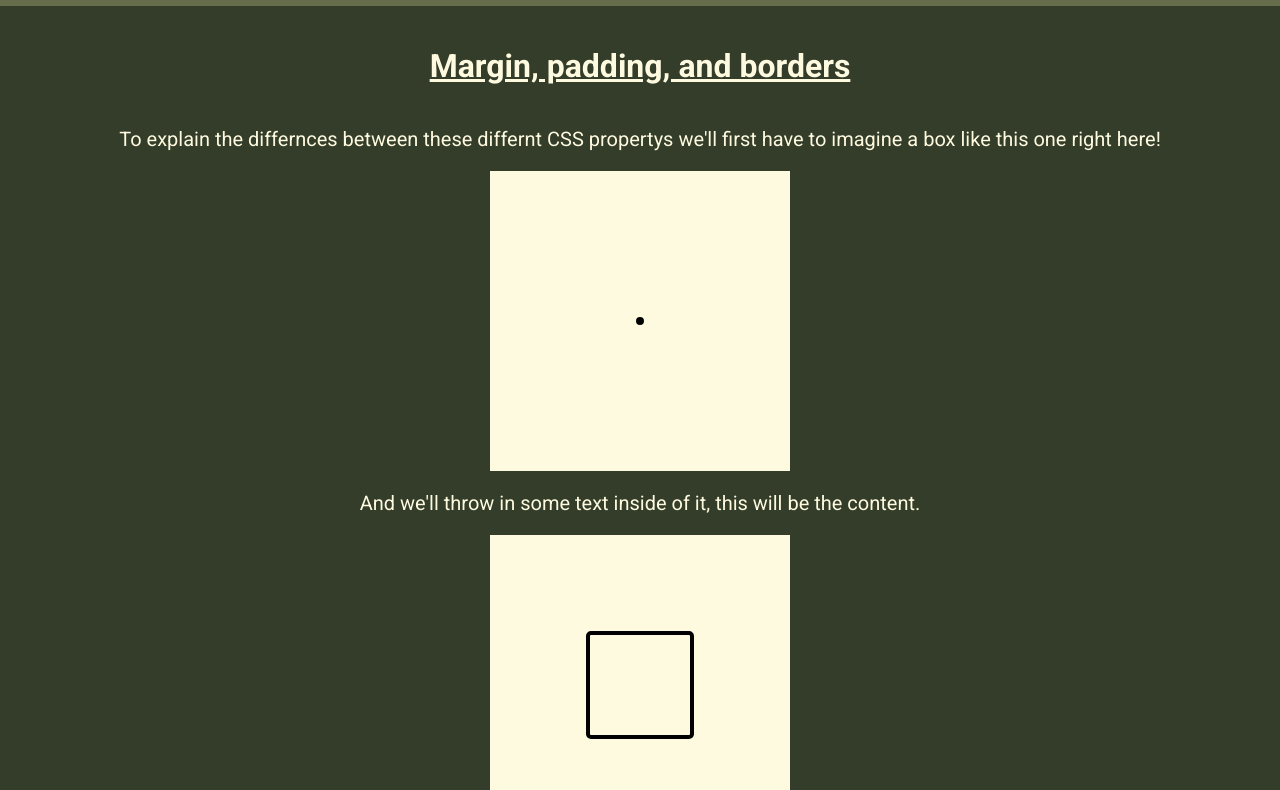
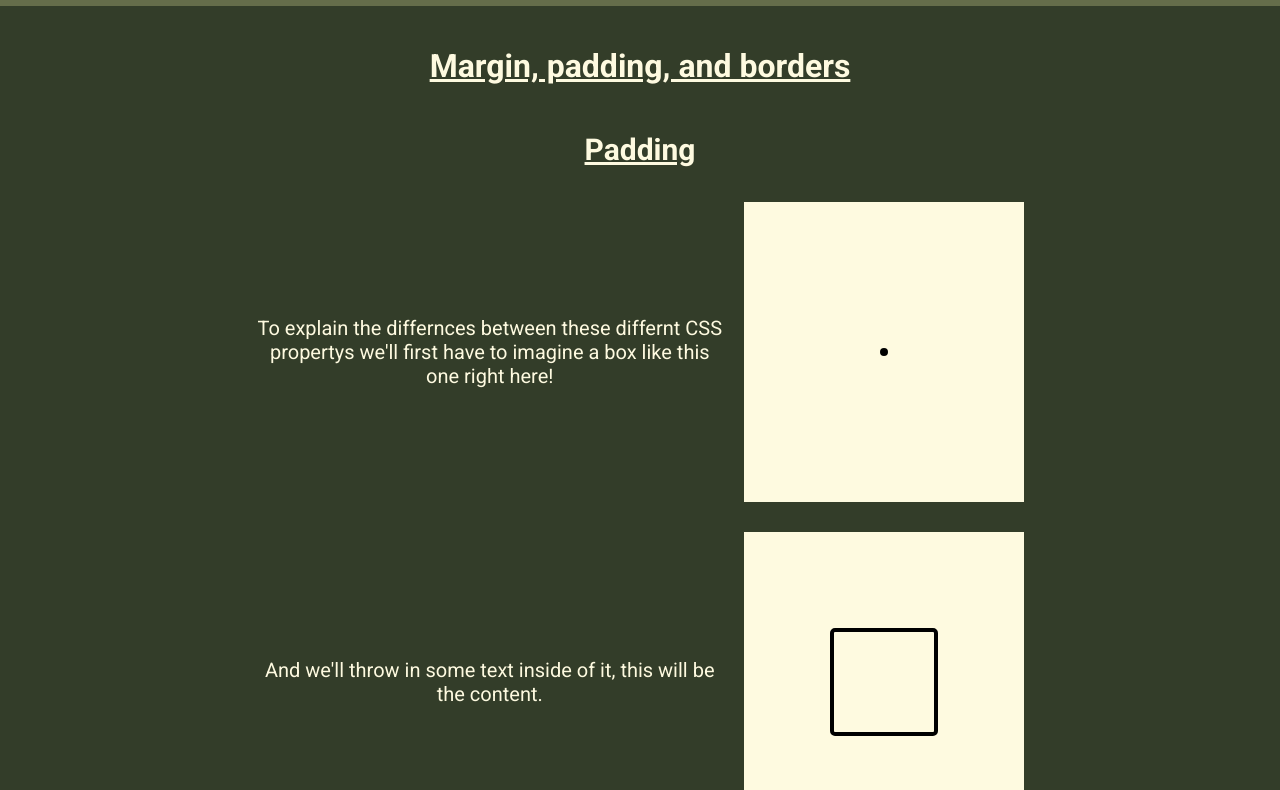
Before and after one commit to lane-pearce-metcalfe/lane-pearce-metcalfe.github.io, a plain HTML site: page blog/blogs/sprint-2-tech.html in a window 1280 px wide. Shown: the part 74-864 px from the top of the page. Drawn offline with Linux system fonts and the light colour scheme; a web font is replaced by a local one.

Commit message:
Put padding margin and border demonstrations in a more readable and clear format

```diff
--- a/blog/blogs/sprint-2-tech.html
+++ b/blog/blogs/sprint-2-tech.html
@@ -31,6 +31,8 @@
     </div>
     <div class="body-container">
       <h1><u>Margin, padding, and borders</u></h1>
+      <h2><u>Padding</u></h3>
+      <div class="demonstration-section">
         <p>
           To explain the differnces between these differnt CSS propertys we'll
           first have to imagine a box like this one right here!
@@ -38,12 +40,16 @@
         <div class="demonstration">
           <div class="black-box" id="box-appear"></div>
         </div>
+      </div>
+      <div class="demonstration-section">
       <p>
         And we'll throw in some text inside of it, this will be the content.
       </p>
       <div class="demonstration">
         <div class="black-box"><p id="text-fade-in">Hello!</p></div>
       </div>
+    </div>
+    <div class="demonstration-section">
       <p>
         The first concept we'll be exploring is padding. When you increase your
         padding you can imagine the box expanding away from the content<br />
@@ -53,6 +59,9 @@
       <div class="demonstration">
         <div class="black-box" id="padding"><p>Hello!</p></div>
       </div>
+    </div>
+    <h2><u>Margin</u></h3>
+    <div class="demonstration-section">
       <p>
         Next up is the margin. For this we'll need to throw something up above
         the box.
@@ -61,6 +70,8 @@
         <div class="above-black-box"></div>
         <div class="black-box"><p>Hello!</p></div>
       </div>
+    </div>
+    <div class="demonstration-section">
       <p>
         When you apply margin the box pushes itself away from the other content
         around it. Rather than padding where the box changes it proportions<br />
@@ -71,6 +82,9 @@
         <div class="above-black-box"></div>
         <div class="black-box" id="margin"><p>Hello!</p></div>
       </div>
+    </div>
+    <h2><u>Padding</u></h3>
+      <div class="demonstration-section">
       <p>
         Finally theres the border which just... creates a border... but the
         border also has a few options to customize it such as border width...
@@ -78,14 +92,20 @@
       <div class="demonstration">
         <div class="black-box" id="border-width"><p>Hello!</p></div>
       </div>
+    </div>
+    <div class="demonstration-section">
       <p>Border color...</p>
       <div class="demonstration">
         <div class="black-box" id="border-color"><p>Hello!</p></div>
       </div>
+    </div>
+    <div class="demonstration-section">
       <p>And border style!</p>
       <div class="demonstration">
         <div class="black-box" id="border-style"><p>Hello!</p></div>
       </div>
+    </div>
+    <div class="demonstration-section">
       <p>
         Do note that when increasing the borders width, it almost acts as
         increasing the margin. While the distance between the edge of the border
@@ -99,5 +119,6 @@
         <div class="black-box" id="border-margin"><p>Hello!</p></div>
       </div>
     </div>
+    </div>
   </body>
 </html>
--- a/styles/sprint-2-tech.css
+++ b/styles/sprint-2-tech.css
@@ -4,6 +4,11 @@
   --cream-white: rgb(254, 250, 224);
   --light-orange: rgb(147, 102, 57);
   --dark-orange: rgb(88, 47, 14);
+}
+
+h2 {
+  font-size: 30px;
+  margin-bottom: 5px;
 }
 
 .demonstration {
@@ -17,9 +22,25 @@
   position: relative;
 }
 
+.demonstration-section {
+  display: flex;
+  flex-direction: row;
+  width: 60vw;
+  align-items: center;
+  justify-content: center;
+  margin-top: 30px;
+}
+
 p {
   text-align: center;
   font-size: 20px;
+  width: 500px;
+  margin-right: 20px;
+}
+
+.black-box p {
+  width: 100px;
+  margin-right: 0px;
 }
 
 .black-box {
```
Lines whose indentation alone changed are shown as unchanged.
